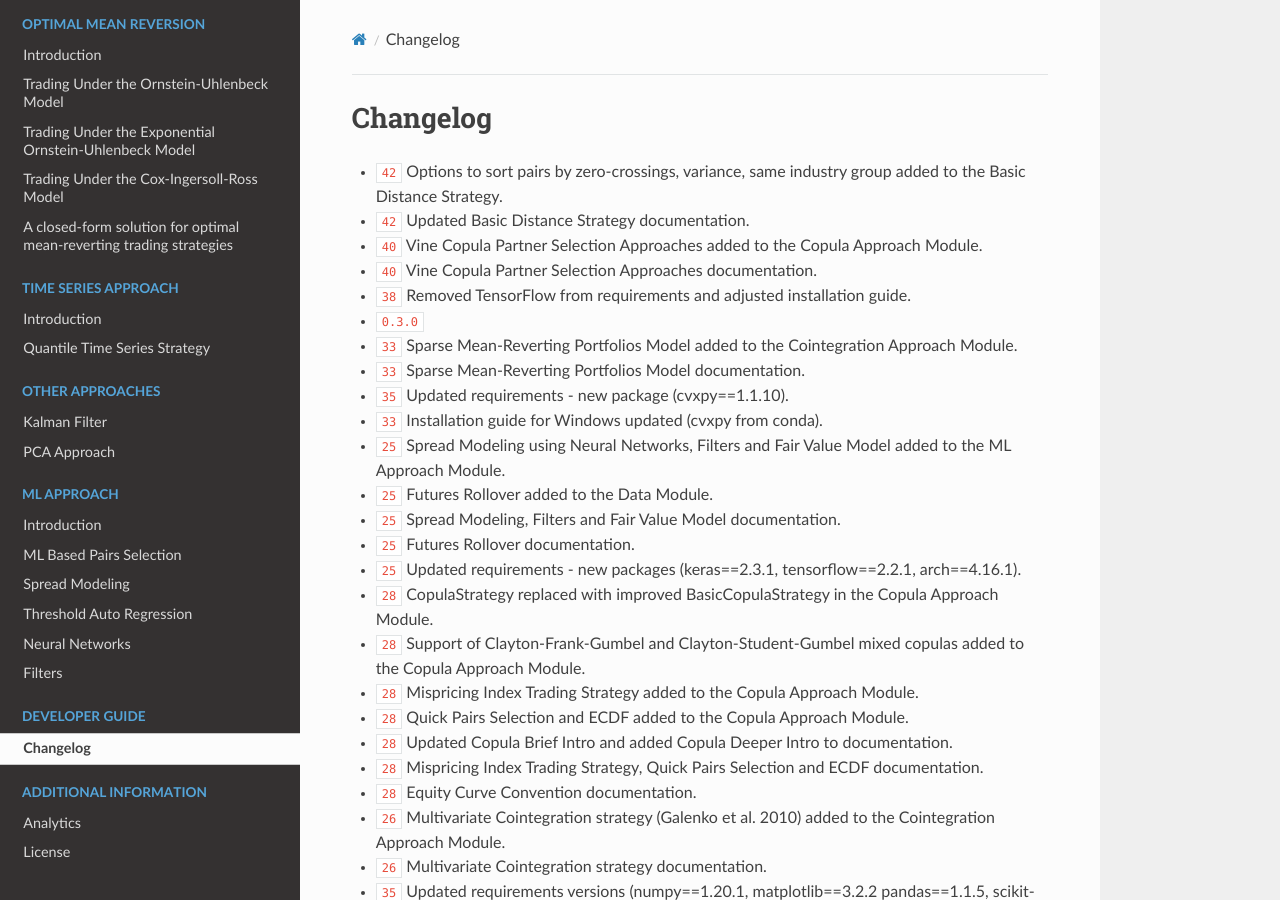
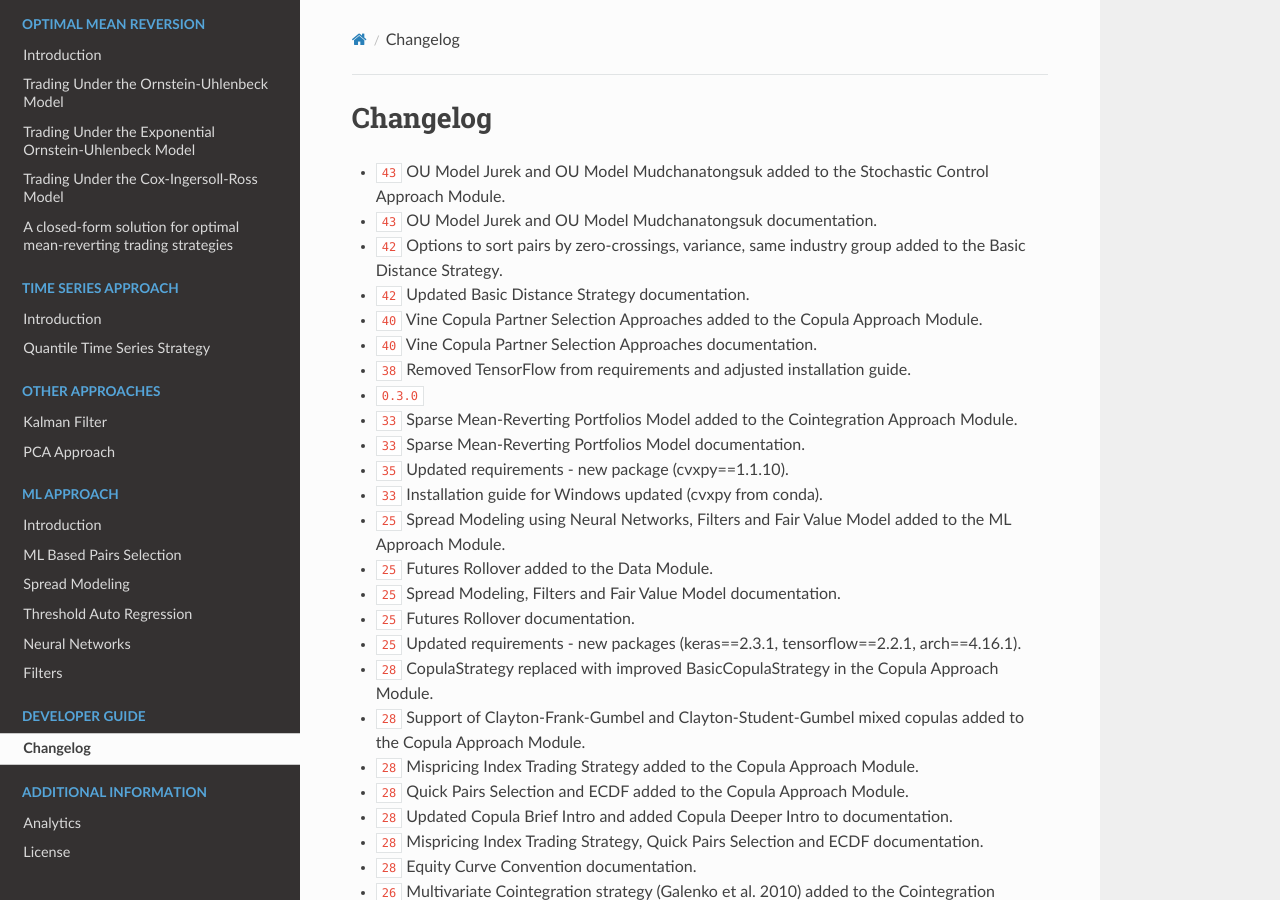
Before and after one commit to hudson-and-thames/arbitragelab, a Sphinx documentation site: the page built from docs/source/changelog.rst, in a window 1280 px wide and 900 px high. Built offline with Sphinx 7.4.7 and the Read the Docs theme 2.0.0, drawn with Linux system fonts in a browser that asks for light colours; cross-references to code outside the pages are shown as plain code.

Commit message:
Added OU Stochastic Control Module to the changelog

```diff
--- a/docs/source/changelog.rst
+++ b/docs/source/changelog.rst
@@ -12,6 +12,8 @@ Changelog
 ..
     For Help: https://releases.readthedocs.io/en/latest/index.html
 
+* :feature:`43` OU Model Jurek and OU Model Mudchanatongsuk added to the Stochastic Control Approach Module.
+* :support:`43` OU Model Jurek and OU Model Mudchanatongsuk documentation.
 * :feature:`42` Options to sort pairs by zero-crossings, variance, same industry group added to the Basic Distance Strategy.
 * :support:`42` Updated Basic Distance Strategy documentation.
 * :feature:`40` Vine Copula Partner Selection Approaches added to the Copula Approach Module.
```
